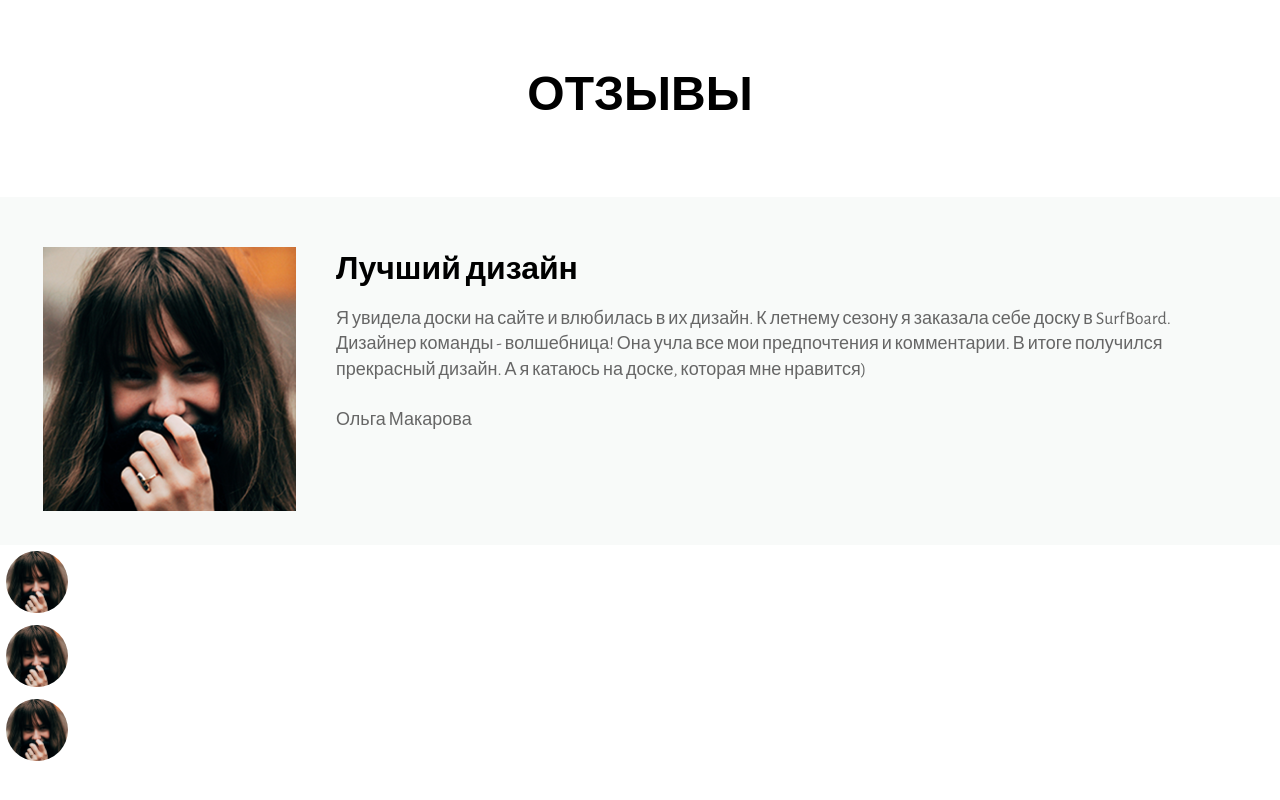
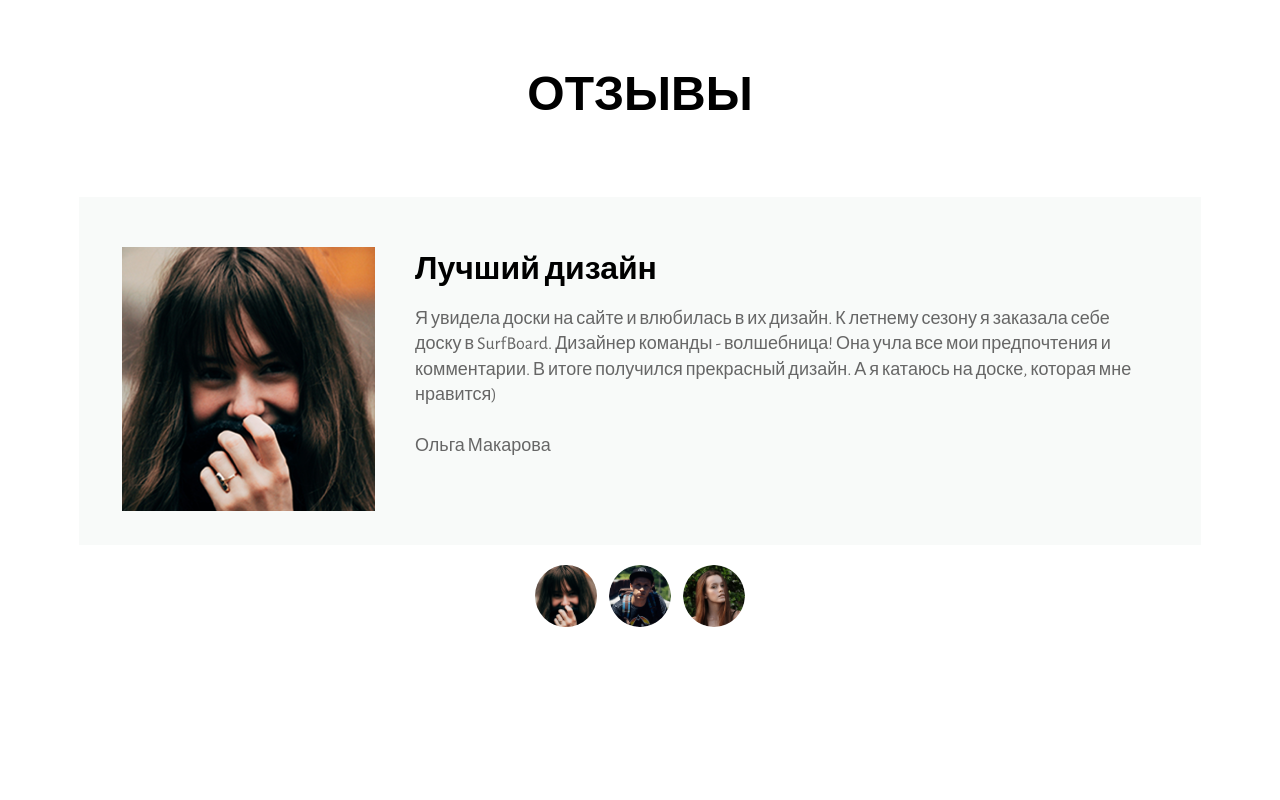
Before and after one commit to Denny32191/HomeWorkChoccooo, a plain HTML site: page index.html in a window 1280 px wide. Shown: the part 1538-2338 px from the top of the page. Drawn offline with nearby package versions, Linux system fonts and the light colour scheme.

Commit message:
Add files via upload

```diff
--- a/css/components/benefits.scss
+++ b/css/components/benefits.scss
@@ -1,5 +1,7 @@
 .benefits {
     display: flex;
+    width: 940px;
+    height: 640px;
 }
 
 .benefits__item {
--- a/css/components/reviews.scss
+++ b/css/components/reviews.scss
@@ -1,13 +1,19 @@
 .reviews__display {
-    background: #f8faf9;
+    background: #F8FAF9;
     padding: 50px 43px 34px;
+    margin-left: 79px;
+    margin-right: 79px;
+    margin-bottom: 14px;
+
 }
 .reviews__display-inner{
     display: flex;
+
 }
 .reviews__avatar{
     width: 253px;
     height: 264px;
+
 }
 .reviews__avatar-img{
     object-fit: cover;
@@ -31,3 +37,7 @@
     font-size: 18px;
     font-weight: bold;
 }
+.reviews__switcher{
+    display: flex;
+    justify-content: center;
+}
--- a/index.html
+++ b/index.html
@@ -148,7 +148,8 @@
                   <h3 class="reviews__title">Лучший дизайн</h3>
                   <div class="reviews__text">
                     <p>
-                    Я увидела доски на сайте и влюбилась в их дизайн. К летнему сезону я заказала себе доску в SurfBoard. Дизайнер команды - волшебница! Она учла все мои предпочтения и комментарии.
+                      Я увидела доски на сайте и влюбилась в их дизайн. К летнему сезону я заказала себе доску в
+                      SurfBoard. Дизайнер команды - волшебница! Она учла все мои предпочтения и комментарии.
                       В итоге получился прекрасный дизайн. А я катаюсь на доске, которая мне нравится)
                     </p>
                   </div>
@@ -164,18 +165,19 @@
               </li>
               <li class="reviews__switcher-item interactive-avatar interactive-avatar-active">
                 <a href="#" class="interactive-avatar__link">
-                <img src="./img/interactive/girl.png" alt="black hair girl" class="interactive-avatar__img">
+                  <img src="./img/interactive/manman.png" alt="black hair girl" class="interactive-avatar__img">
                 </a>
               </li>
               <li class="reviews__switcher-item interactive-avatar interactive-avatar-active">
                 <a href="#" class="interactive-avatar__link">
-                <img src="./img/interactive/girl.png" alt="" class="interactive-avatar__img">
+                  <img src="./img/interactive/redwomen.png" alt="" class="interactive-avatar__img">
                 </a>
               </li>
             </ul>
           </div>
         </div>
       </section>
+      <div style="height: 600px"></div>
     </div>
   </div>
 </body>
```
Also changed, not shown: css/components/main.css, img/interactive/manman.png (added), img/interactive/redwomen.png (added). Lines whose indentation alone changed are shown as unchanged.
